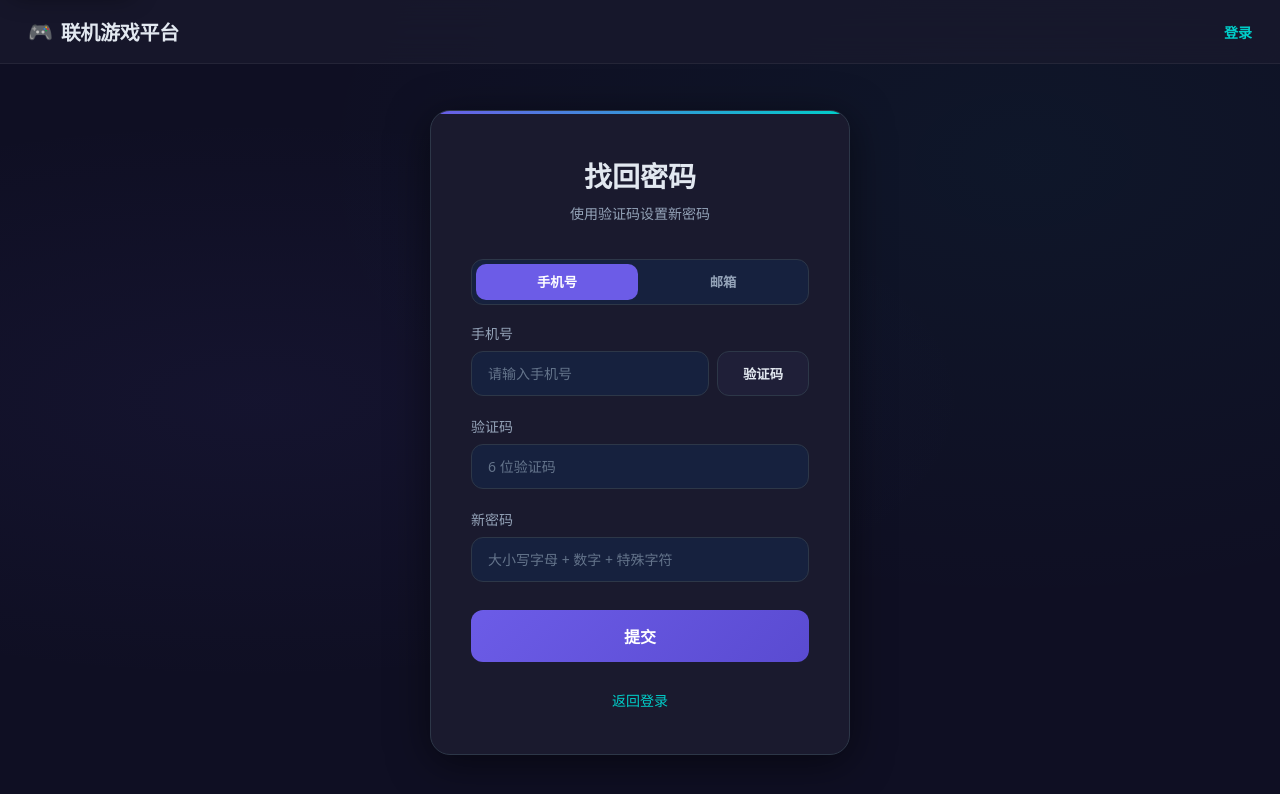
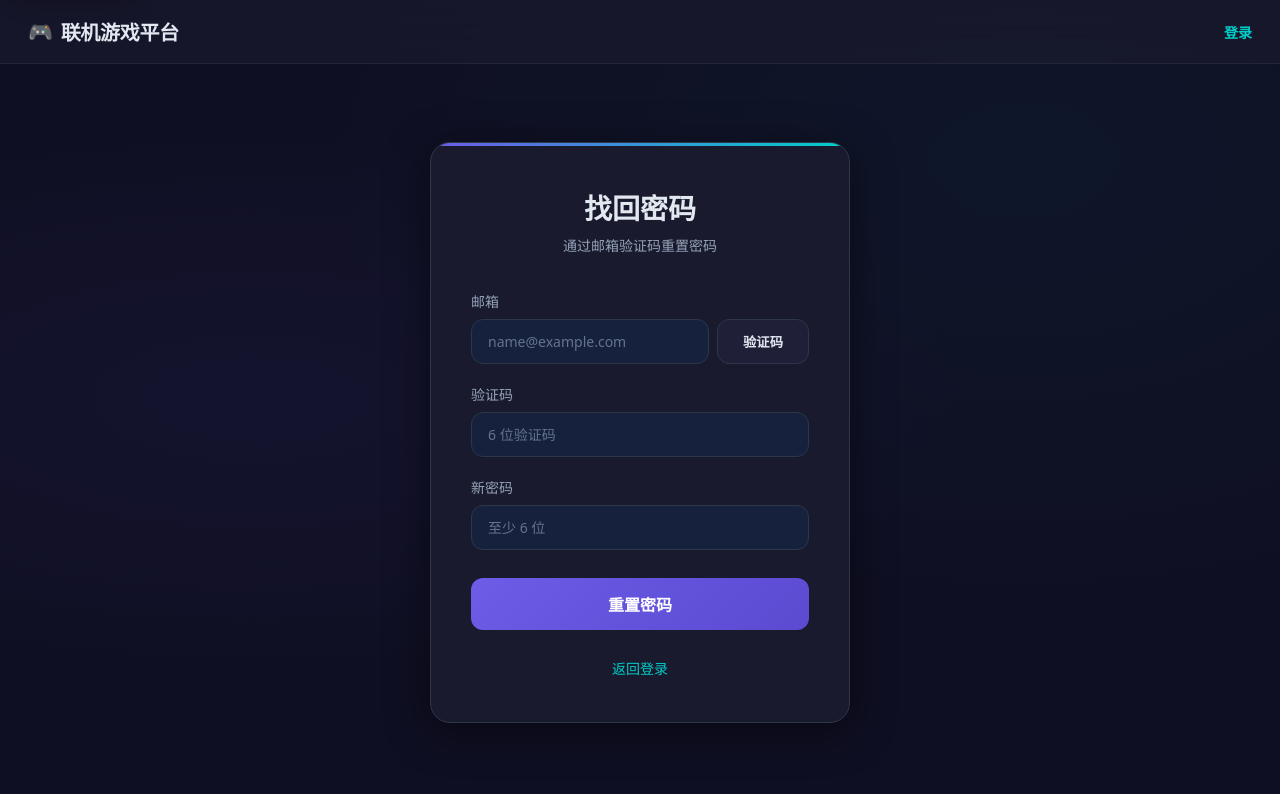
Before and after one commit to Charlotte5622/game-platform, a React (Vite) app in the folder client/: page /reset-password in a window 1280 px wide. Shown: the top 794 px of the page. Built offline with nearby package versions, Linux system fonts and the light colour scheme; the HTML template or start-up script is replaced by a standard one.

Commit message:
feat: 忘记密码只保留邮箱验证；登录错误提示改为账号或密码输入错误

```diff
--- a/client/src/pages/ResetPassword.jsx
+++ b/client/src/pages/ResetPassword.jsx
@@ -4,8 +4,7 @@ import SliderCaptcha from '../components/SliderCaptcha';
 import { useAuthStore } from '../stores/authStore';
 
 export default function ResetPassword() {
-  const [method, setMethod] = useState('phone');
-  const [contact, setContact] = useState('');
+  const [email, setEmail] = useState('');
   const [code, setCode] = useState('');
   const [newPassword, setNewPassword] = useState('');
   const [captchaAnswer, setCaptchaAnswer] = useState(null);
@@ -17,11 +16,9 @@ export default function ResetPassword() {
     if (requiresCaptcha && !captcha) loadCaptcha();
   }, [requiresCaptcha, captcha, loadCaptcha]);
 
-  const payload = method === 'phone' ? { phone: contact.trim() } : { email: contact.trim() };
-
   const handleSendCode = async () => {
     clearError();
-    await sendCode({ ...payload, purpose: 'reset' });
+    await sendCode({ email: email.trim(), purpose: 'reset' });
     setSubmitted(true);
   };
 
@@ -29,8 +26,8 @@ export default function ResetPassword() {
     event.preventDefault();
     clearError();
     const ok = await resetPassword({
-      ...payload,
-      identifier: contact.trim(),
+      identifier: email.trim(),
+      email: email.trim(),
       code: code.trim(),
       newPassword,
       captcha: captchaAnswer,
@@ -42,37 +39,28 @@ export default function ResetPassword() {
     <div className="auth-page">
       <div className="auth-card">
         <h1 className="auth-title">找回密码</h1>
-        <p className="auth-subtitle">使用验证码设置新密码</p>
+        <p className="auth-subtitle">通过邮箱验证码重置密码</p>
 
         <form onSubmit={handleSubmit}>
-          <div className="auth-segment" role="tablist" aria-label="找回方式">
-            <button type="button" className={method === 'phone' ? 'active' : ''} onClick={() => setMethod('phone')}>
-              手机号
-            </button>
-            <button type="button" className={method === 'email' ? 'active' : ''} onClick={() => setMethod('email')}>
-              邮箱
-            </button>
-          </div>
-
           <div className="auth-form-group">
-            <label htmlFor="reset-contact">{method === 'phone' ? '手机号' : '邮箱'}</label>
+            <label htmlFor="reset-email">邮箱</label>
             <div className="auth-inline-control">
               <input
-                id="reset-contact"
-                type={method === 'phone' ? 'tel' : 'email'}
-                value={contact}
-                onChange={(event) => setContact(event.target.value)}
-                placeholder={method === 'phone' ? '请输入手机号' : 'name@example.com'}
+                id="reset-email"
+                type="email"
+                value={email}
+                onChange={(event) => setEmail(event.target.value)}
+                placeholder="name@example.com"
                 disabled={loading}
                 required
               />
-              <button type="button" onClick={handleSendCode} disabled={loading || !contact.trim()}>
+              <button type="button" onClick={handleSendCode} disabled={loading || !email.trim()}>
                 验证码
               </button>
             </div>
           </div>
 
-          {submitted && <p className="auth-note">操作已提交，请查看验证码。</p>}
+          {submitted && <p className="auth-note">操作已提交，请查看邮箱验证码。</p>}
 
           <div className="auth-form-group">
             <label htmlFor="reset-code">验证码</label>
@@ -96,10 +84,10 @@ export default function ResetPassword() {
               type="password"
               value={newPassword}
               onChange={(event) => setNewPassword(event.target.value)}
-              placeholder="大小写字母 + 数字 + 特殊字符"
+              placeholder="至少 6 位"
               autoComplete="new-password"
               disabled={loading}
-              minLength={8}
+              minLength={6}
               required
             />
           </div>
@@ -116,7 +104,7 @@ export default function ResetPassword() {
           {error && <p className="auth-error" role="alert">{error}</p>}
 
           <button type="submit" className="auth-submit" disabled={loading || (requiresCaptcha && !captchaAnswer)}>
-            {loading ? '提交中...' : '提交'}
+            {loading ? '提交中...' : '重置密码'}
           </button>
         </form>
 
--- a/client/src/stores/authStore.js
+++ b/client/src/stores/authStore.js
@@ -3,7 +3,7 @@ import api, { clearAuthSession, storeAuthSession } from '../services/api';
 import { disconnectSocket } from '../services/socket';
 
 const ERROR_TEXT = {
-  AUTH_001: '登录未完成，请检查账号和密码',
+  AUTH_001: '账号或密码输入错误',
   AUTH_101: '尝试次数过多，请 15 分钟后再试',
   AUTH_110: '请先完成滑块验证',
   AUTH_120: '请填写有效联系方式、验证码、昵称，并使用强密码',
```
